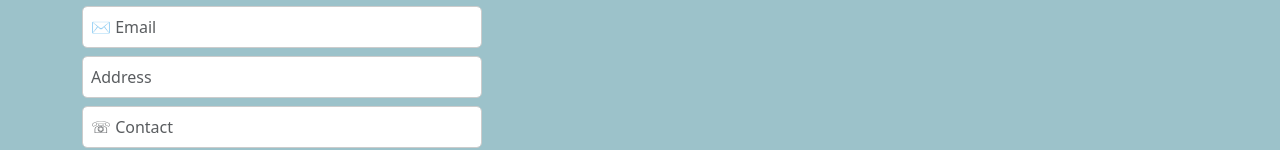
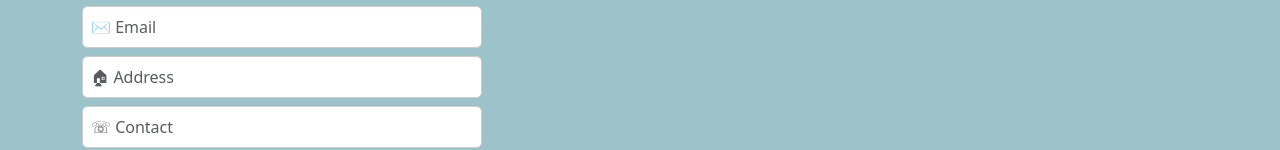
Before and after one commit to REVENZ01/Web-Projekt, a React (Create React App) app in the folder frontend/: page / in a window 1280 px wide. Both pictures are taken after a click on the button "Customers". Shown: the part 266-416 px from the top of the page. Built offline with nearby package versions, Linux system fonts and the light colour scheme; no server answers.

Commit message:
Haus bei Adresse

```diff
--- a/frontend/src/components/Customers.js
+++ b/frontend/src/components/Customers.js
@@ -127,7 +127,7 @@ const Customers = ({ userGroup }) => {
         <input
           type="text"
           className="form-control mb-2"
-          placeholder="Address"
+          placeholder="🏠︎ Address"
           value={newCustomer.address}
           onChange={(e) =>
             setNewCustomer({ ...newCustomer, address: e.target.value })
```
